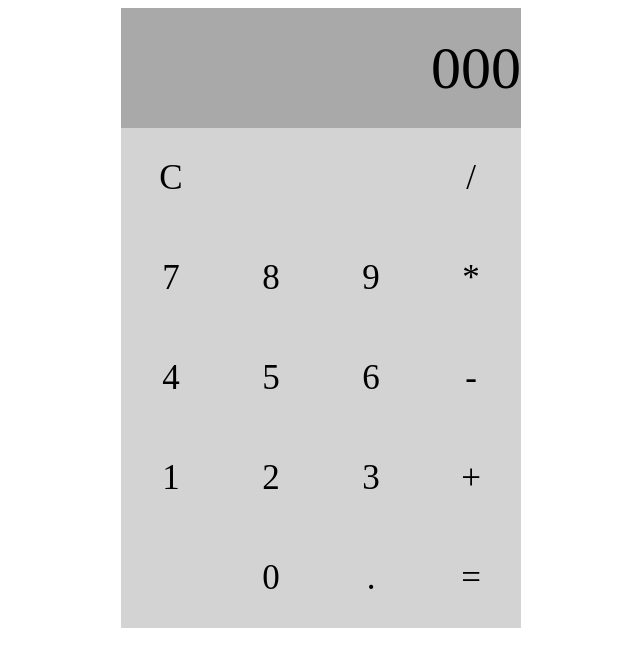
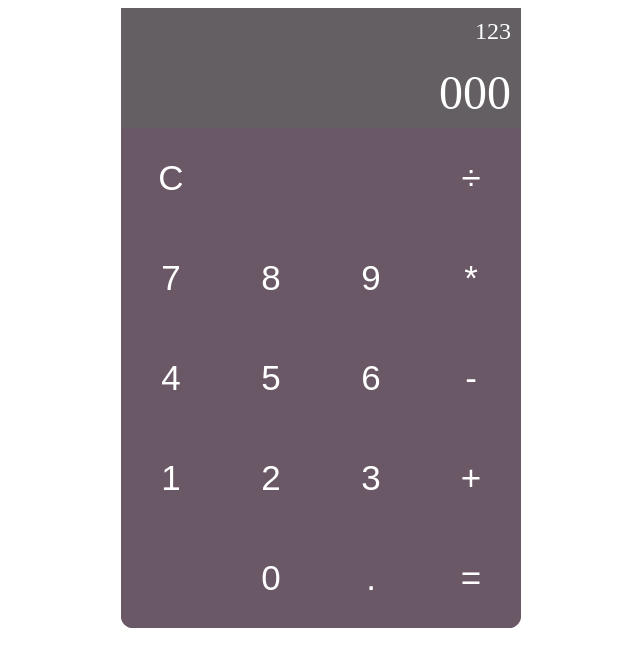
Before and after one commit to ATremanti/calculator, a plain HTML site: page index.html in a window 1280 px wide. Shown: the whole page, without its empty margins (319-959 px from the left). Drawn offline with Linux system fonts and the light colour scheme.

Commit message:
improved calculator buttons and design

```diff
--- a/index.html
+++ b/index.html
@@ -9,28 +9,31 @@
 </head>
 <body>
     <div class="flexContainer">
-        <div class="display">000</div>
+        <div class="display">
+            <div class="previous-value">123</div>
+            <div class="current-value">000</div>
+        </div>
         <div class="buttons">
-            <div class="btn-clear button">C</div>
-            <div class="button"></div>
-            <div class="button"></div>
-            <div class="btn-op button">/</div>
-            <div class="btn-num button">7</div>
-            <div class="btn-num button">8</div>
-            <div class="btn-num button">9</div>
-            <div class="btn-op button">*</div>
-            <div class="btn-num button">4</div>
-            <div class="btn-num button">5</div>
-            <div class="btn-num button">6</div>
-            <div class="btn-op button">-</div>
-            <div class="btn-num button">1</div>
-            <div class="btn-num button">2</div>
-            <div class="btn-num button">3</div>
-            <div class="btn-op button">+</div>
-            <div class="button"></div>
-            <div class="btn-num button">0</div>
-            <div class="btn-dot button">.</div>
-            <div class="btn-equal button">=</div>
+            <button class="btn-clear button">C</button>
+            <div class="empty"></div>
+            <div class="empty"></div>
+            <button class="btn-op button">÷</button>
+            <button class="btn-num button">7</button>
+            <button class="btn-num button">8</button>
+            <button class="btn-num button">9</button>
+            <button class="btn-op button">*</button>
+            <button class="btn-num button">4</button>
+            <button class="btn-num button">5</button>
+            <button class="btn-num button">6</button>
+            <button class="btn-op button">-</button>
+            <button class="btn-num button">1</button>
+            <button class="btn-num button">2</button>
+            <button class="btn-num button">3</button>
+            <button class="btn-op button">+</button>
+            <div class="empty"></div>
+            <button class="btn-num button">0</button>
+            <button class="btn-dot button">.</button>
+            <button class="btn-equal button">=</button>
         </div>
     </div>
 </body>
--- a/style.css
+++ b/style.css
@@ -1,17 +1,29 @@
 .flexContainer {
-    background: lightgray;
+    background-color: #6a5866;
     margin: auto;
     width: max-content;
+    max-width: 400px;
 }
 
 .display {
     display: flex;
-    justify-content: flex-end;
-    align-items: center;
+    flex-direction: column;
+    justify-content: space-around;
+    align-items: flex-end;
     width: 100%;
     height: 120px;
-    background-color: darkgray;
-    font-size: 60px;
+    background-color: #635f62;
+    color: white;
+}
+
+.current-value {
+    font-size: 3rem;
+    padding: 10px;
+}
+
+.previous-value {
+    font-size: 1.5rem;
+    padding: 10px;
 }
 
 .buttons {
@@ -24,9 +36,26 @@
     display: flex;
     align-items: center;
     justify-content: center;
-    flex: 1 25%;
+    text-align: center;
+    font-size: 35px;
+    border: none;
+    border: 0.5px solid #6a5866;
+    border-radius: 12px;
+    color: white;
+}
+
+.button:hover {
+    background-color: lightgray;
+    cursor: pointer;
+}
+
+.empty, .button {
     width: 40px;
     height: 100px;
-    text-align: center;
-    font-size: 35px;
+    flex: 1 24%;
+    background-color: #6a5866;
 }
+
+.btn-equal, .empty, .flexContainer {
+    border-radius: 12px;
+}
```
